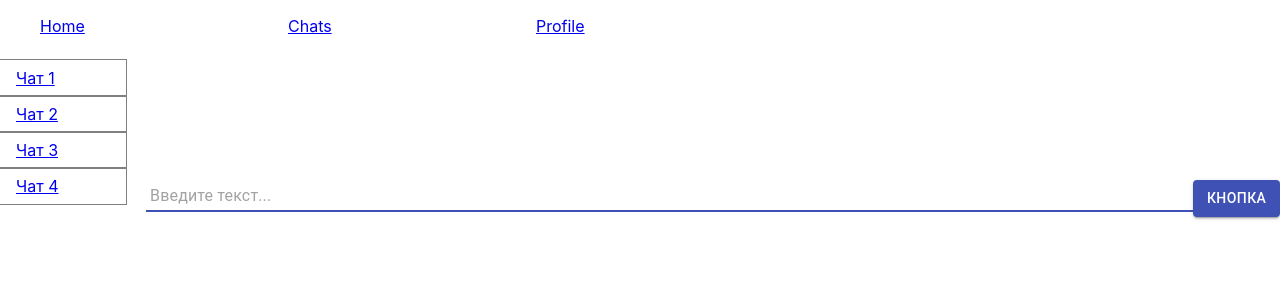
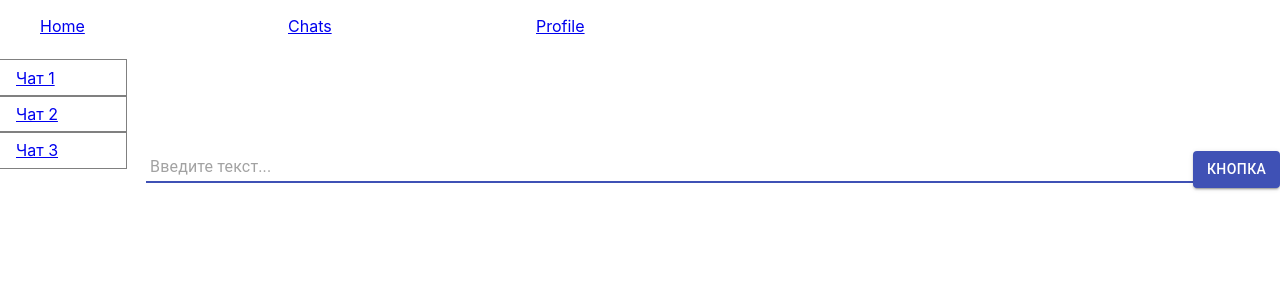
Before and after one commit to timothy-ryabikin/GeekBrainsReact, a React (Create React App) app in the folder myapp/: page / in a window 1280 px wide. Shown: the top 300 px of the page. Built offline with nearby package versions, Linux system fonts and the light colour scheme.

Commit message:
Added list of chats

```diff
--- a/myapp/src/App.js
+++ b/myapp/src/App.js
@@ -9,28 +9,25 @@ import Chats from './Chats'
 
 export default function App(props) {
 
-  // useEffect(() => {
-  //   if (messageList.length && messageList[messageList.length - 1].author !== AUTHORS.BOT) {
-  //     setTimeout(() => {
-  //       setMessageList((currentMessageList) => [
-  //         ...currentMessageList,
-  //         { author: AUTHORS.BOT, text: "Привет!" },
-  //       ])
-  //     }, 1500)
-  //   }
-  // }, [messageList])
+  const [chats, setChats] = useState([
+    { id: 'chat1', name: 'Чат 1' },
+    { id: 'chat2', name: 'Чат 2' },
+    { id: 'chat3', name: 'Чат 3' }]);
+
+  const [currentChat, setCurrentChat] = useState(chats[0]);
+
+  const handleChangeChat = (chat) => { setCurrentChat(chat) };
 
   return (
-    <section className="Messanger_Block">
-      <div className="list">
+    <section class="Messanger_Block">
+      <div class="list">
         <List>
-          <Link to="/chats/1"><ListItem className="item">Чат 1</ListItem></Link>
-          <Link to="/chats/2"><ListItem className="item">Чат 2</ListItem></Link>
-          <Link to="/chats/3"><ListItem className="item">Чат 3</ListItem></Link>
-          <Link to="/chats/4"><ListItem className="item">Чат 4</ListItem></Link>
+          {chats.map((chat) => {
+            return (<Link to="chats/"><ListItem className="item" onclick={() => handleChangeChat(chat)}>{chat.name}</ListItem></Link>)
+          })}
         </List>
       </div>
       <Chats />
-    </section>
+    </section >
   );
 }
--- a/myapp/src/Input.js
+++ b/myapp/src/Input.js
@@ -5,7 +5,7 @@ import React, { useEffect, useState } from 'react';
 export default function Input(props) {
     const [inputValue, setInputValue] = useState("");
 
-    const { onSubmit } = props;
+    const { onSubmit } = props
 
     const handleChange = (e) => {
         setInputValue(e.target.value)
```
